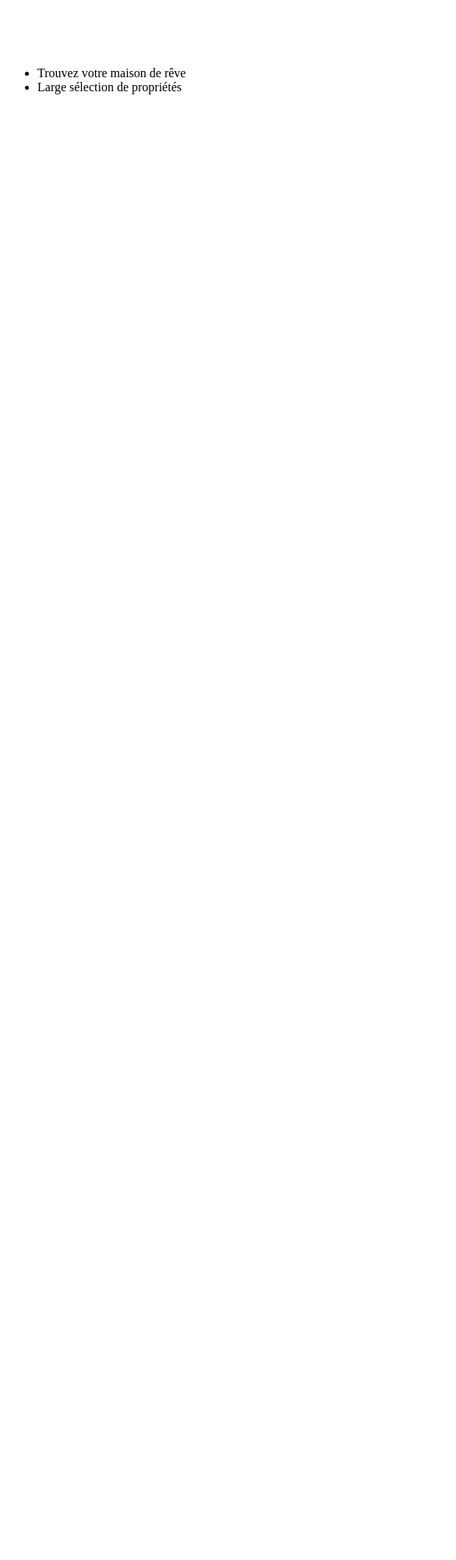
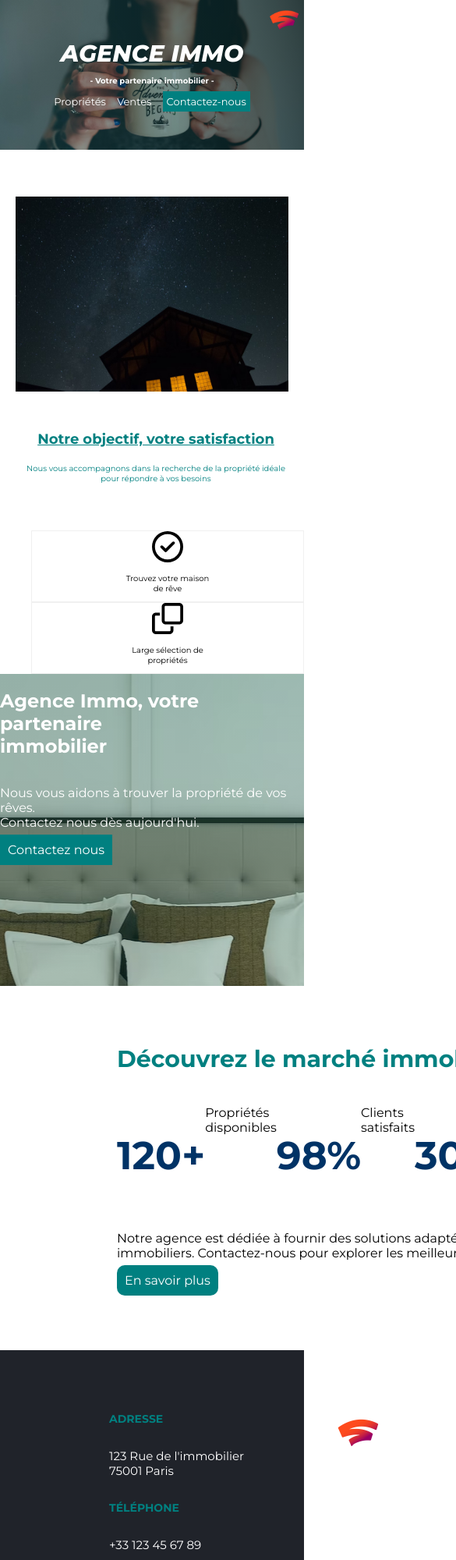
Before and after one commit to Gridlock242/souleimanov_yasmina, a plain HTML site: page index.html in a window 390 px wide. Shown: the top 2000 px of the page at 78% size, 585 px wide, since content can reach past the window. Before the commit the page ends 844 px from the top, so only its background shows below. Drawn offline with Linux system fonts and the light colour scheme.

Commit message:
Commit pour tester si les images fonctionnent sur le site

```diff
--- a/index.html
+++ b/index.html
@@ -3,38 +3,109 @@
   <head>
     <meta charset="UTF-8" />
     <meta name="viewport" content="width=device-width, initial-scale=1.0" />
-    <title>Document</title>
+    <link rel="stylesheet" href="./styles/styles.css" />
+    <title>Maquette Immo</title>
   </head>
   <body>
     <header>
-      <div><img src="" alt="" /></div>
-      <h1></h1>
-      <p></p>
-      <a href=""></a>
-      <a href=""></a>
-      <a href=""></a>
+      <div id="containHeader">
+        <img src="./styles/images/logo.png" alt="Logo Agence Immo" />
+      </div>
+      <h1>AGENCE IMMO</h1>
+      <p>- Votre partenaire immobilier -</p>
+      <a href="">Propriétés</a>
+      <a href="">Ventes</a>
+      <a href="">Contactez-nous</a>
     </header>
+
     <main>
       <section>
-        <img src="" alt="" />
-        <div>
-          <h2></h2>
-          <p></p>
+        <div id="houseImgContainer">
+          <img src="./styles/images/item1.avif" alt="" />
+          <div id="houseTitleTextContainer">
+            <h2>Notre objectif, votre satisfaction</h2>
+            <p>
+              Nous vous accompagnons dans la recherche de la propriété idéale
+              pour répondre à vos besoins
+            </p>
+          </div>
         </div>
       </section>
-      <div>
+
+      <div id="houseSelectionIcons">
         <ul>
-          <li>Trouvez votre maison de rêve</li>
-          <li>Large sélection de propriétés</li>
+          <li>
+            <img src="./styles/images/icone1.svg" alt="" />
+            <p>Trouvez votre maison de rêve</p>
+          </li>
+          <li>
+            <img src="./styles/images/icone2.svg" alt="" />
+            <p>Large sélection de propriétés</p>
+          </li>
         </ul>
       </div>
-      <section>
-        <h2></h2>
-        <p></p>
-        <a href=""></a>
+
+      <section id="imageCoverContainer">
+        <div id="imageSubDivision">
+          <h2>Agence Immo, votre partenaire <br />immobilier</h2>
+          <div id="imageParagraphAndAnchor">
+            <p>
+              Nous vous aidons à trouver la propriété de vos rêves. <br />
+              Contactez nous dès aujourd'hui.
+            </p>
+            <a href="">Contactez nous</a>
+          </div>
+        </div>
       </section>
 
+      <section id="houseMarketBox">
+        <div id="housingMarketStats">
+          <h2>Découvrez le marché immobilier</h2>
+          <div id="paragraphFlexing">
+            <p class="chiffres">120+</p>
+            <p>Propriétés disponibles</p>
+            <p class="chiffres">98%</p>
+            <p>Clients satisfaits</p>
+            <p class="chiffres">30+</p>
+            <p>Années d'expérience</p>
+          </div>
+          <div id="houseParagraphAndAnchor">
+            <p>
+              Notre agence est dédiée à fournir des solutions adaptées à vos
+              besoins immobiliers. Contactez-nous pour explorer les meilleures
+              options.
+            </p>
+            <a href="">En savoir plus</a>
+          </div>
+        </div>
+      </section>
     </main>
-    <footer></footer>
+
+    <footer>
+      <div id="footerListDiv">
+        <ul>
+          <li>
+            <h3>ADRESSE</h3>
+            <p>123 Rue de l'immobilier <br />75001 Paris</p>
+          </li>
+          <li>
+            <h3>TÉLÉPHONE</h3>
+            <p>+33 123 45 67 89</p>
+          </li>
+          <li>
+            <h3>EMAIL</h3>
+            <p>info@agencieimmo.com</p>
+          </li>
+        </ul>
+        <div id="footerLogoAndParagraph">
+          <img src="./styles/images/logo.png" alt="" />
+          <p>
+            Agence Immo est votre partenaire de confiance pour trouver la
+            propriété de vos rêves. Notre équipe dévouée est là pour vous aider
+            à réaliser vos rêves immobiliers.
+          </p>
+        </div>
+      </div>
+    </footer>
   </body>
 </html>
--- a/styles/styles.css
+++ b/styles/styles.css
@@ -0,0 +1,316 @@
+@import url("https://fonts.googleapis.com/css2?family=Montserrat:ital,wght@0,100..900;1,100..900&display=swap");
+
+/* GÉNÉRAL */
+
+body {
+  margin: 0px;
+  font-family: "Montserrat", serif;
+}
+
+/* HEADER */
+
+header {
+  text-align: center;
+  background-image: linear-gradient(
+      rgba(0, 128, 128, 0.2),
+      rgba(0, 128, 128, 0.2)
+    ),
+    url("Images/header_image.avif");
+  height: 300px;
+  color: white;
+  background-size: cover;
+}
+
+header h1 {
+  font-size: 80px;
+  margin: 0;
+  font-weight: 800;
+  font-style: italic;
+}
+
+header img {
+  justify-content: end;
+  width: 60px;
+}
+
+header p {
+  font-weight: 800;
+  font-size: 20px;
+}
+
+header a {
+  text-decoration: none;
+  color: white;
+  margin: 5px;
+}
+
+header a:last-child {
+  padding: 10px;
+  background-color: #008080;
+}
+
+header a:last-child:hover {
+  background-color: rgb(0, 51, 102);
+}
+
+#containHeader {
+  display: flex;
+  justify-content: end;
+}
+
+@media (max-width: 600px) {
+  header {
+    height: 12rem;
+    background-image: linear-gradient(
+        0.25turn,
+        rgba(0, 128, 128, 0.2),
+        rgba(0, 26, 26, 0.716)
+      ),
+      url("Images/header_image.avif");
+  }
+
+  header h1 {
+    font-size: 30px;
+  }
+
+  header img {
+    width: 50px;
+  }
+
+  header p {
+    font-size: 10px;
+    font-weight: 700;
+  }
+
+  header a {
+    font-size: 13px;
+  }
+
+  header a:last-child {
+    padding: 5px;
+  }
+}
+
+/* MAIN SECTION MINI IMAGE MAISON ET P  */
+
+#houseImgContainer {
+  display: flex;
+  flex-wrap: wrap;
+  justify-content: center;
+  margin: 80px 0px;
+}
+
+#houseImgContainer img {
+  width: 350px;
+  height: 300px;
+}
+
+#houseImgContainer h2 {
+  color: #008080;
+}
+
+#houseImgContainer p {
+  color: #008080;
+}
+
+#houseImgContainer h2 {
+  margin: 120px 0px 0px -80px;
+  text-decoration: underline;
+}
+
+#houseTitleTextContainer {
+  width: 500px;
+  margin-left: 10px;
+}
+
+@media (max-width: 600px) {
+  #houseImgContainer {
+    margin: 60px 0px;
+  }
+
+  #houseImgContainer img {
+    height: 250px;
+  }
+
+  #houseTitleTextContainer {
+    text-align: center;
+  }
+
+  #houseTitleTextContainer h2 {
+    margin: 50px 0px 20px 0px;
+    font-size: 18px;
+  }
+
+  #houseTitleTextContainer p {
+    font-size: 10px;
+    margin: 0px 20px;
+  }
+}
+
+/* MAIN SECTION LOGOS */
+
+#houseSelectionIcons {
+  display: flex;
+  text-align: center;
+  justify-content: space-around;
+}
+
+#houseSelectionIcons ul {
+  display: flex;
+  flex-wrap: wrap;
+  margin: 0;
+}
+
+#houseSelectionIcons ul li img {
+  width: 50px;
+}
+
+#houseSelectionIcons ul li {
+  list-style: none;
+  border: #f0f0f0 solid 1px;
+  padding: 30px 250px;
+  /* J'ai compris qu'il fallait faire un calcul ici mais je perdais trop de temps à le chercher. */
+}
+
+@media (max-width: 600px) {
+  #houseSelectionIcons ul li {
+    padding: 0px 120px;
+    /* Même chose ici */
+  }
+
+  #houseSelectionIcons ul li p {
+    font-size: 10px;
+  }
+
+  #houseSelectionIcons ul li img {
+    width: 40px;
+  }
+}
+
+/* MAIN SECTION AVEC IMAGE DE FOND */
+
+#imageCoverContainer {
+  margin: 0;
+  background-image: linear-gradient(
+      rgba(0, 128, 128, 0.27),
+      rgba(0, 128, 128, 0.2)
+    ),
+    url(./images/main_image.avif);
+  background-position: center;
+  height: 400px;
+  color: white;
+  display: flex;
+  justify-content: end;
+}
+
+#imageSubDivision {
+  display: flex;
+  flex-direction: column;
+  width: 500px;
+  align-items: end;
+  padding: 50px 300px 50px 50px;
+}
+
+#imageParagraphAndAnchor {
+  height: 200px;
+}
+
+#imageParagraphAndAnchor a {
+  text-decoration: none;
+  color: white;
+  background-color: #008080;
+  padding: 10px;
+  margin-top: 20;
+}
+
+#imageParagraphAndAnchor a:hover {
+  background-color: rgb(0, 51, 102);
+}
+
+@media (max-width: 600px) {
+    #imageSubDivision {
+        padding: 0;
+        align-items: center;
+    }
+
+}
+
+/* MAIN SECTION STATS */
+
+#houseMarketBox {
+  display: flex;
+  margin: 50px 0px 80px 150px;
+}
+
+#housingMarketStats {
+}
+
+#housingMarketStats h2 {
+  font-size: 30px;
+  color: #008080;
+}
+
+#paragraphFlexing {
+  display: flex;
+}
+
+.chiffres {
+  font-size: 50px;
+  font-weight: 700;
+  color: #003366;
+}
+
+#houseParagraphAndAnchor a {
+  padding: 10px;
+  background-color: #008080;
+  text-decoration: none;
+  color: white;
+  border-radius: 10px;
+}
+
+#houseParagraphAndAnchor a:hover {
+  background-color: rgb(0, 51, 102);
+}
+
+/* FOOTER */
+
+footer {
+  background-color: #20232a;
+  color: white;
+  display: flex;
+  justify-content: space-around;
+  font-size: 15px;
+  padding: 50px 0px;
+}
+
+footer img {
+  height: 70px;
+  padding-top: 20px;
+}
+
+#footerListDiv {
+  display: flex;
+  padding: 0px 100px;
+}
+
+#footerListDiv ul {
+  width: 500px;
+}
+
+#footerListDiv ul li {
+  list-style: none;
+  display: flex;
+  flex-wrap: wrap;
+}
+
+#footerListDiv ul li h3 {
+  color: #008080;
+  margin-right: 10px;
+  font-size: 14px;
+}
+
+#footerLogoAndParagraph {
+  display: flex;
+  flex-wrap: wrap;
+  padding: 0px 100px;
+}
```
